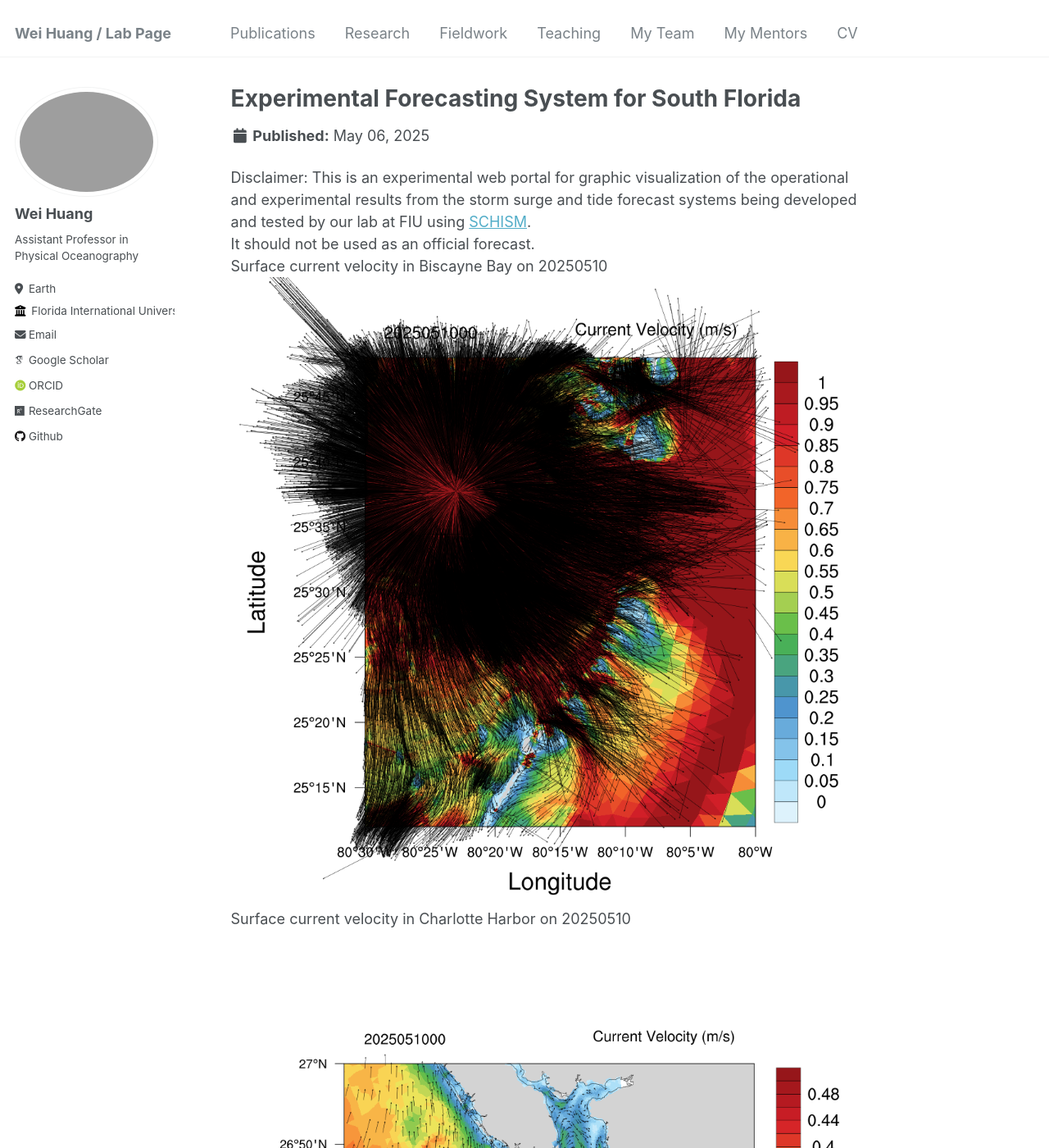
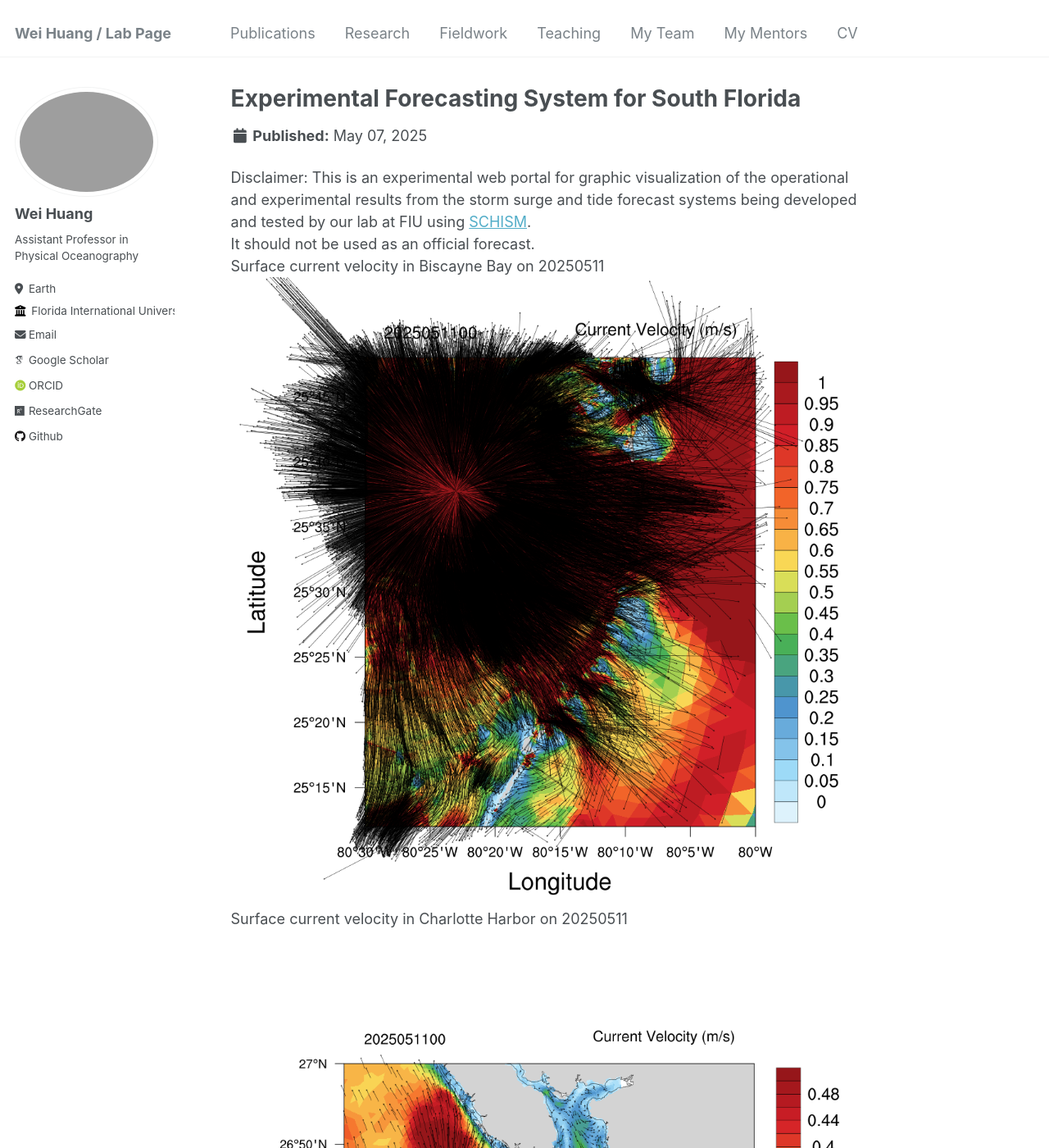
Before and after one commit to huang96169/huang96169.github.io, a Jekyll site: the page built from _research/research-1.md, in a window 1280 px wide and 1400 px high. Shown: the whole window at 82% size. Built offline with Jekyll 4.4.1, drawn with Linux system fonts in a browser that asks for light colours; some web fonts are replaced; some of the changed text lies outside the part shown.

Commit message:
replaced research_uv1.gif research_salt1.gif research_temp1.gif and replaced research_elev2.gif research_uv2.gif research_salt2.gif research_temp2.gif

```diff
--- a/_research/research-1.md
+++ b/_research/research-1.md
@@ -1,7 +1,7 @@
 ---
 title: "Experimental Forecasting System for South Florida"
-short: Surface current velocity of South Florida from 20250506 to 20250510
-date: 2025-05-06
+short: Surface current velocity of South Florida from 20250507 to 20250511
+date: 2025-05-07
 short1: "Disclaimer: This is an experimental web portal for graphic visualization of the operational and experimental results from the storm surge and tide forecast systems being developed and tested by our lab at FIU using [SCHISM](https://ccrm.vims.edu/schismweb/). It should not be used as an official forecast."
 excerpt: "<img src='/images/research_uv1.gif'>"
 collection: research
@@ -10,11 +10,11 @@ collection: research
 Disclaimer:
 This is an experimental web portal for graphic visualization of the operational and experimental results from the storm surge and tide forecast systems being developed and tested by our lab at FIU using [SCHISM](https://ccrm.vims.edu/schismweb/).<br/>
 It should not be used as an official forecast.<br/>
-Surface current velocity in Biscayne Bay on 20250510<br/>
+Surface current velocity in Biscayne Bay on 20250511<br/>
 <img src='/images/research_Bbay.png'>
-Surface current velocity in Charlotte Harbor on 20250510<br/>
+Surface current velocity in Charlotte Harbor on 20250511<br/>
 <img src='/images/research_Cbay.png'>
-Surface current velocity in Tampa Bay on 20250510<br/>
+Surface current velocity in Tampa Bay on 20250511<br/>
 <img src='/images/research_Tbay.png'>
 The map below showns observational stations used for validating the model's results, as well as the horizontal grid. <br/>
 The horizontal grid for SCHISM in simulating Biscayne Bay in South Florida, using flexible resolution resolving levees and canals (1-2 m), watershed rural and urban areas (30m-50m) and coastal ocean (500m-5km).<br/>
```
Also changed, not shown: _research/research-2.md (+6 -6 lines), images/research_Bbay.png, images/research_Cbay.png, images/research_Tbay.png, images/research_maxelev2.gif, 4 other files.
